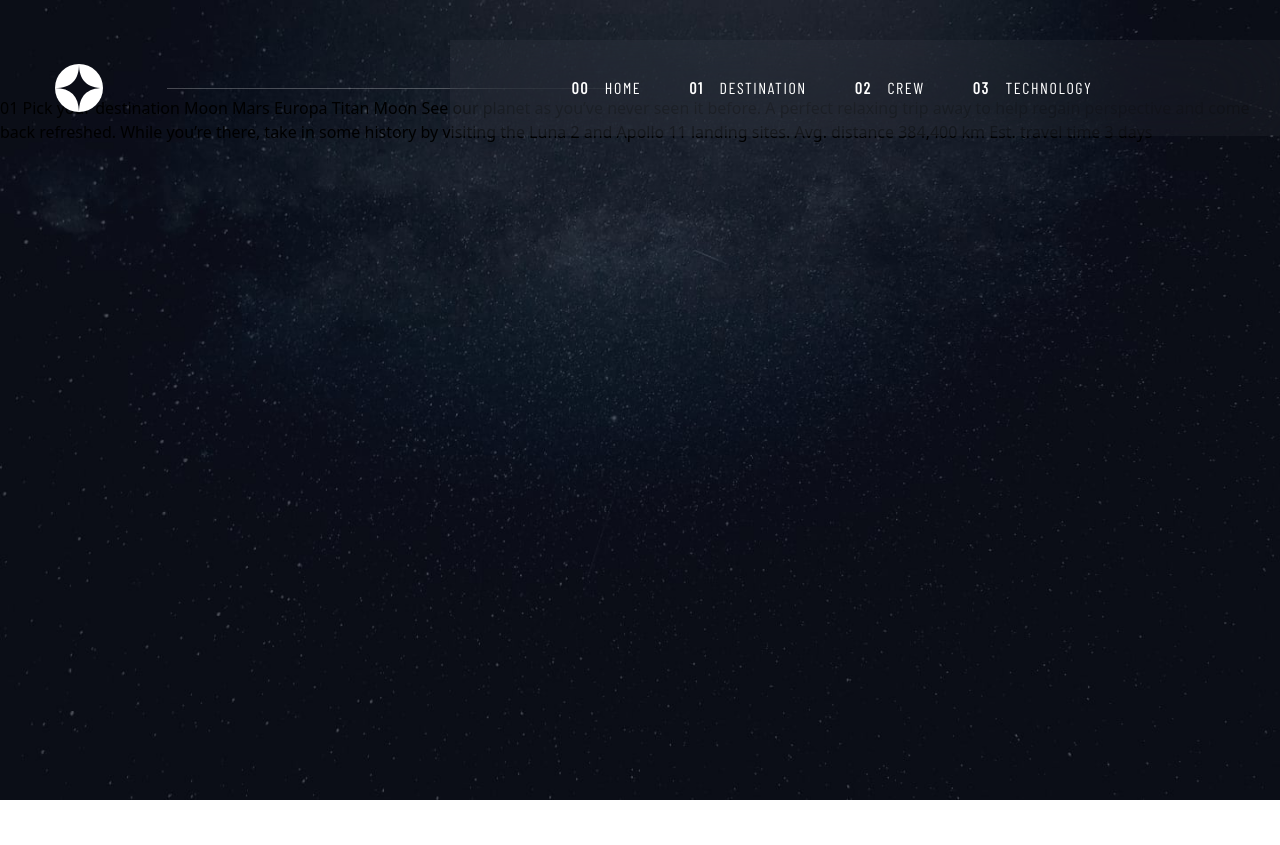
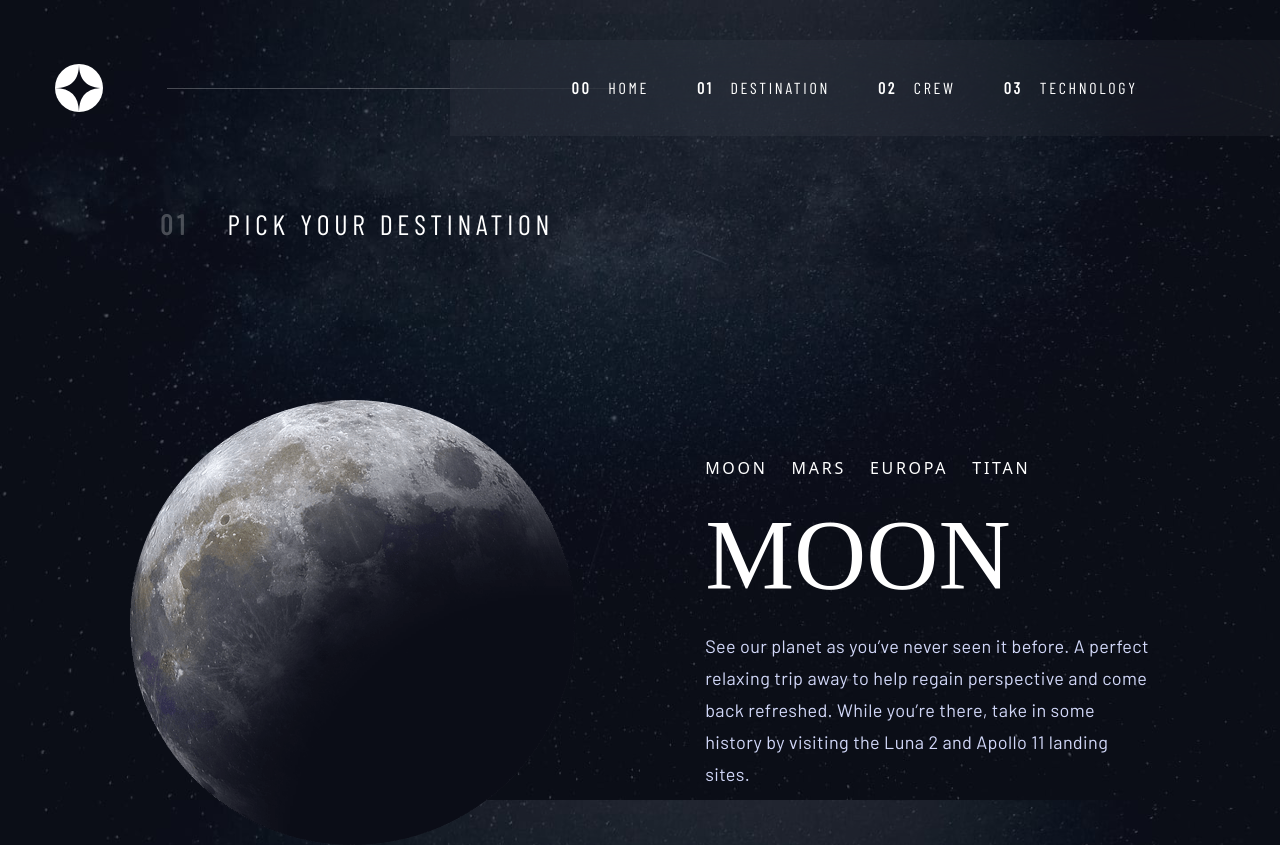
Before and after one commit to BoneNzy/Space-travel-webpage, a website: page public/destination-moon.html in a window 1280 px wide. Before the commit the page ends 800 px from the top, so only its background shows below. Drawn offline with nearby package versions, Linux system fonts and the light colour scheme; a web font is replaced by a local one.

Commit message:
destination

```diff
--- a/public/destination-moon.html
+++ b/public/destination-moon.html
@@ -27,7 +27,7 @@
     </div>
 
     <nav class="nav-container backdrop-blur-2xl">
-      <ul  class="absolute flex flex-row text-white uppercase tracking-widest left-30">
+      <ul  class="absolute nav-list">
         <li class="mr-12">
           <span class="numbers">00</span>
             <a href="./index.html">Home</a>
@@ -48,23 +48,51 @@
     </nav>
   </header>
 
-  01 Pick your destination
+  <!-- The Main Section -->
+  <div class="absolute text-white top-52 left-40
+  font-Barlow-Condensed tracking-custom-widest leading-8">
+    <p class="uppercase  text-2.5xl">
+      <span class="font-bold opacity-25 mix-blend-normal mr-7">01</span>
+      Pick your destination
+    </p>
+  </div>
 
-  Moon
-  Mars
-  Europa
-  Titan
+  <section class="relative flex justify-evenly items-center top-19">
+    <div>
+      <img src="./assets/destination/image-moon.png" alt="Moon">
+    </div>
 
-  Moon
+    <!-- details and explore -->
+    <aside class="w-102">
+      <ul  class="nav-list">
+        <li class="mr-6">
+            <a href="./destination-moon.html">Moon</a>
+        </li>
+        <li class="mr-6">
+          <a href="./destination-mars.html">Mars</a>
+        </li>
+        <li class="mr-6">
+          <a href="./destination-europa.html">Europa</a>
+        </li>
+        <li class="">
+          <a href="./destination-titan.html">Titan</a>
+        </li>
+      </ul>
 
-  See our planet as you’ve never seen it before. A perfect relaxing trip away to help
-  regain perspective and come back refreshed. While you’re there, take in some history
-  by visiting the Luna 2 and Apollo 11 landing sites.
+      <h1 class="font-Bellefair text-white uppercase text-8.5xl">Moon</h1>
+      <section class="about">
+        See our planet as you’ve never seen it before. A perfect relaxing trip away to help
+        regain perspective and come back refreshed. While you’re there, take in some history
+        by visiting the Luna 2 and Apollo 11 landing sites.
+      </section>
+    </aside>
 
-  Avg. distance
+  </section>
+
+  <!-- Avg. distance
   384,400 km
 
   Est. travel time
-  3 days
+  3 days -->
 </body>
 </html>
--- a/src/input.css
+++ b/src/input.css
@@ -30,10 +30,30 @@ body {
     height: 6rem;
     right: 0;
 }
+/* absolute flex flex-row text-white uppercase
+      tracking-nav-text left-30 */
+.nav-list {
+    display: flex;
+    flex-direction: row;
+    color: hwb(0 100% 0%);
+    text-transform: uppercase;
+    letter-spacing: 0.169rem;
+    left: 7.6rem;
+}
 
 .numbers {
     font-weight: bold;
     margin-right: 0.688rem;
+}
+/* text-custom-blue text-lg font-normal
+tracking-wide font-Barlow leading-8 */
+.about {
+    color: hsl(231, 77%, 90%);
+    font: normal;
+    font-size: 1.125rem;
+    font-family: 'Barlow', sans-serif;
+    letter-spacing: 0.025rem;
+    line-height: 2rem;
 }
 
 /* Hover effects */
--- a/tailwind.config.js
+++ b/tailwind.config.js
@@ -21,6 +21,7 @@ module.exports = {
       },
       fontSize: {
         '2.5xl': '1.75rem',
+        '8.5xl': '6.25rem',
         '10xl': '9.3rem'
       },
       colors: {
@@ -29,6 +30,7 @@ module.exports = {
       },
       width: {
         '68': '17rem',
+        '102': '27.8rem',
         '108': '28.125rem',
         'nav': '51.875rem'
       },
@@ -38,7 +40,11 @@ module.exports = {
         '86': '23rem',
       },
       letterSpacing: {
+        'nav-text': '0.169rem',
         'custom-widest': '0.297rem'
+      },
+      lineHeight: {
+        'extra-height': '7.188rem',
       },
       inset: {
         '10.5': '167px',
@@ -46,6 +52,7 @@ module.exports = {
         '22': '5.5rem',
         '30': '7.6rem',
         '38': '9.5rem',
+        '19': '19rem',
         '86': '23rem',
         '87': '24rem',
         'nav': '38rem',
```
Also changed, not shown: public/index.html (+11 -10 lines), public/style/output.css.
